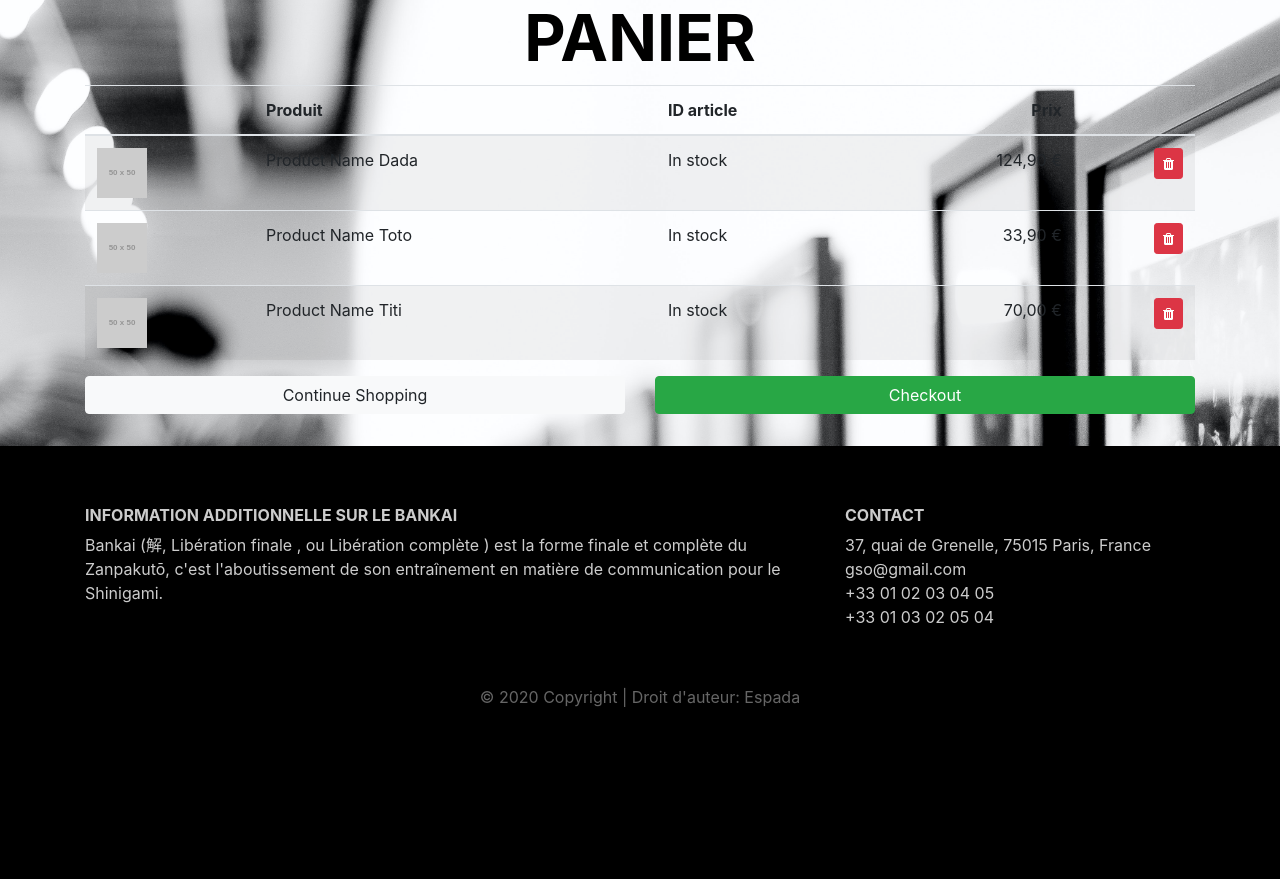
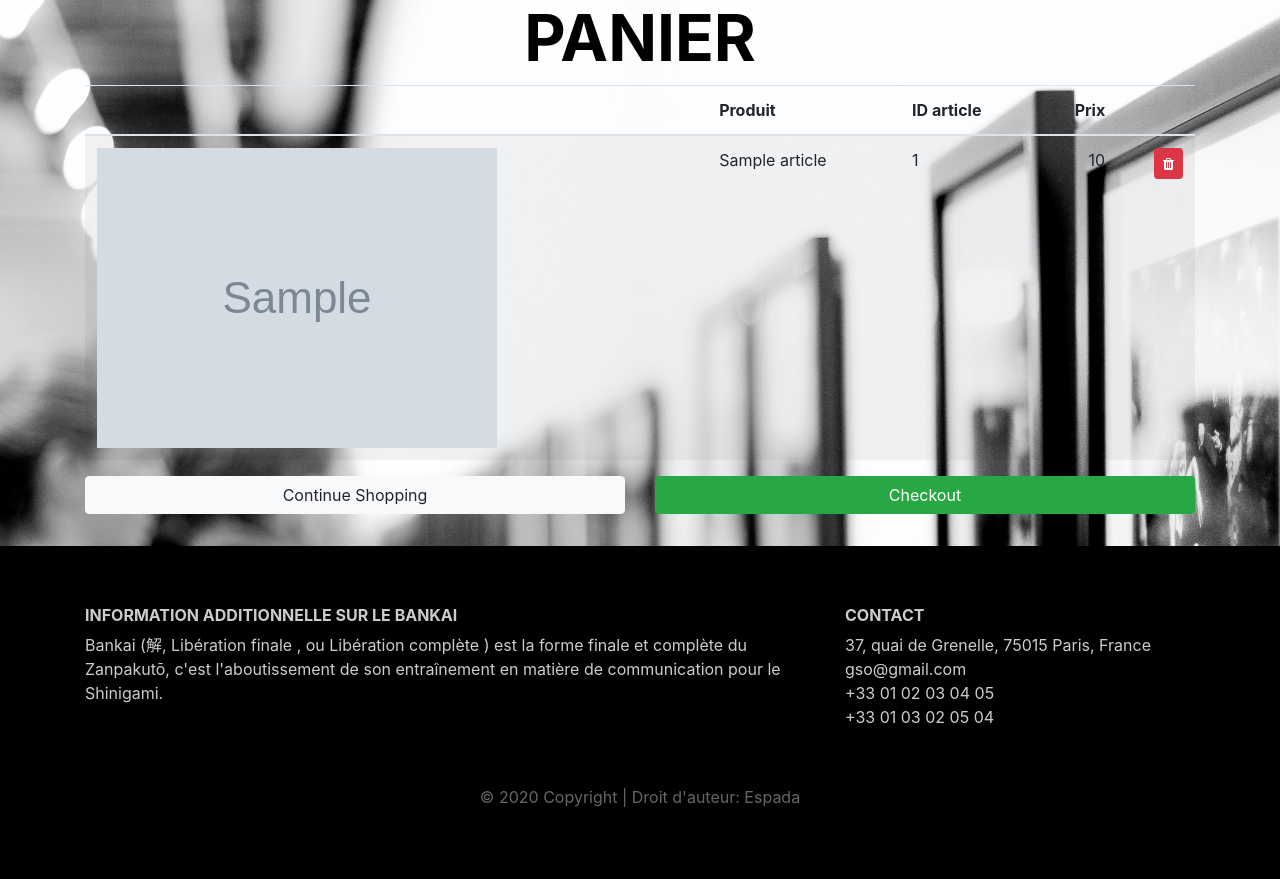
Before and after one commit to SovannQ/eceBay, a PHP site: page /panier.php in a window 1280 px wide. Shown: the part 56-935 px from the top of the page. Before the commit the page ends 763 px from the top, so only its background shows below. Run offline with PHP 8.4, Linux system fonts and the light colour scheme; tables that the repository leaves empty or names only in its code hold one stand-in row (values such as "Sample post"); grey boxes marked "Sample" are stand-in pictures; grey boxes labelled with a size stand in for pictures from a placeholder-image service; some libraries are stand-ins or nearby versions.

Commit message:
18/04 matin

```diff
--- a/front/achats/action2.php
+++ b/front/achats/action2.php
@@ -8,7 +8,6 @@
         die("Erreur de connexion.".$connexion->connect_error);
     }
     ////////////////////////////////////////////////////////
-
 
     if(isset($_POST['ajouter_au_panier'])){
 
--- a/front/panier.php
+++ b/front/panier.php
@@ -1,3 +1,8 @@
+<?php
+    include 'achats/action.php';
+    include 'achats/action2.php';
+?>
+
 <!DOCTYPE html>
 <html>
 
@@ -78,29 +83,22 @@
                                     <th> </th>
                                 </tr>
                             </thead>
+                            <?php
+                                $query="SELECT * from article WHERE article.id_article IN(SELECT panier.id_article FROM panier)";
+                                $statement=$connexion->prepare($query);
+                                $statement->execute();
+                                $result=$statement->get_result();
+                            ?>
                             <tbody>
-                                <tr>
-                                    <td><img src="https://dummyimage.com/50x50/55595c/fff" /> </td>
-                                    <td>Product Name Dada</td>
-                                    <td>In stock</td>
-                                    <td class="text-right">124,90 €</td>
-                                    <td class="text-right"><button class="btn btn-sm btn-danger"><i class="fa fa-trash"></i> </button> </td>
-                                </tr>
-                                <tr>
-                                    <td><img src="https://dummyimage.com/50x50/55595c/fff" /> </td>
-                                    <td>Product Name Toto</td>
-                                    <td>In stock</td>
-                                    <td class="text-right">33,90 €</td>
-                                    <td class="text-right"><button class="btn btn-sm btn-danger"><i class="fa fa-trash"></i> </button> </td>
-                                </tr>
-                                <tr>
-                                    <td><img src="https://dummyimage.com/50x50/55595c/fff" /> </td>
-                                    <td>Product Name Titi</td>
-                                    <td>In stock</td>
-                                    <td class="text-right">70,00 €</td>
-                                    <td class="text-right"><button class="btn btn-sm btn-danger"><i class="fa fa-trash"></i> </button> </td>
-                                </tr>
-
+                                <?php while($row=$result->fetch_assoc()){ ?>
+                                    <tr>
+                                        <td><img src="<?= $row['photo'];?>" /> </td>
+                                        <td><?= $row['nom_article'];?></td>
+                                        <td><?= $row['id_article'];?></td>
+                                        <td class="text-right"><?= $row['prix'];?></td>
+                                        <td class="text-right"><button class="btn btn-sm btn-danger"><i class="fa fa-trash"></i> </button> </td>
+                                    </tr>
+                                <?php } ?>
                             </tbody>
                         </table>
                     </div>
```
